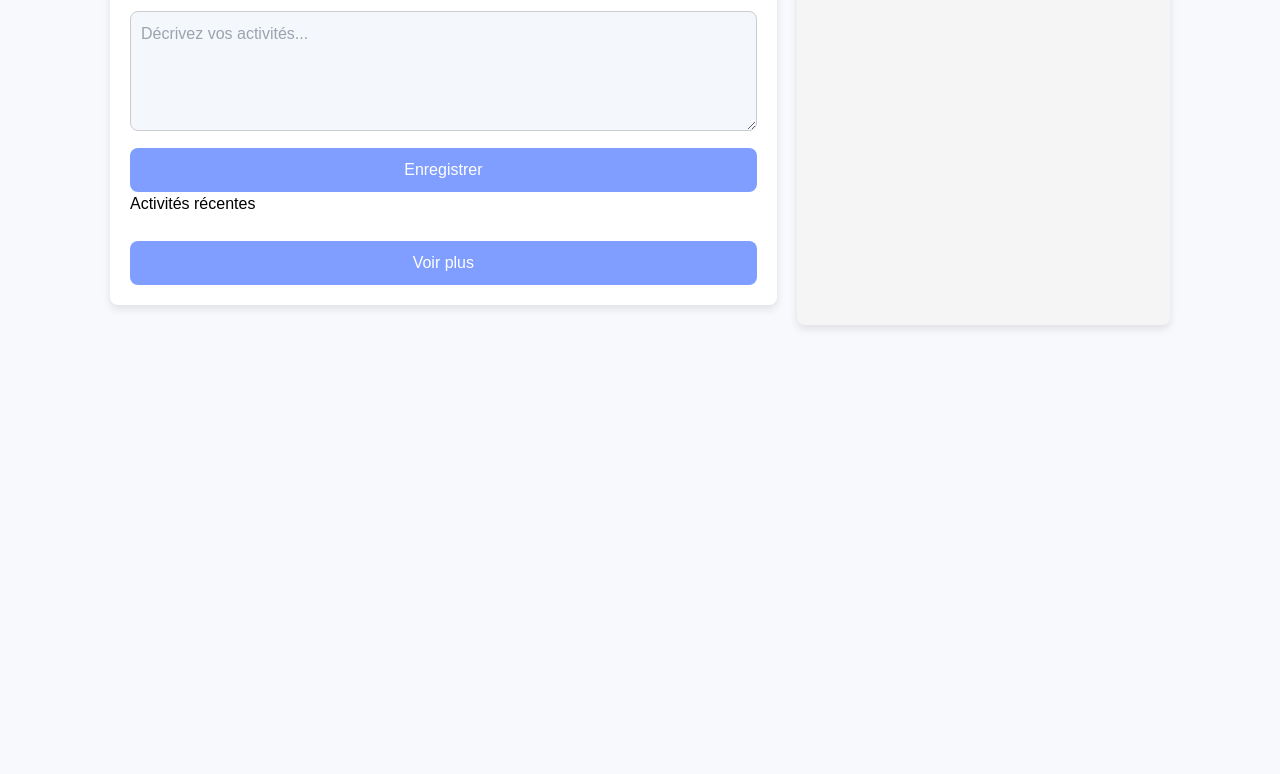
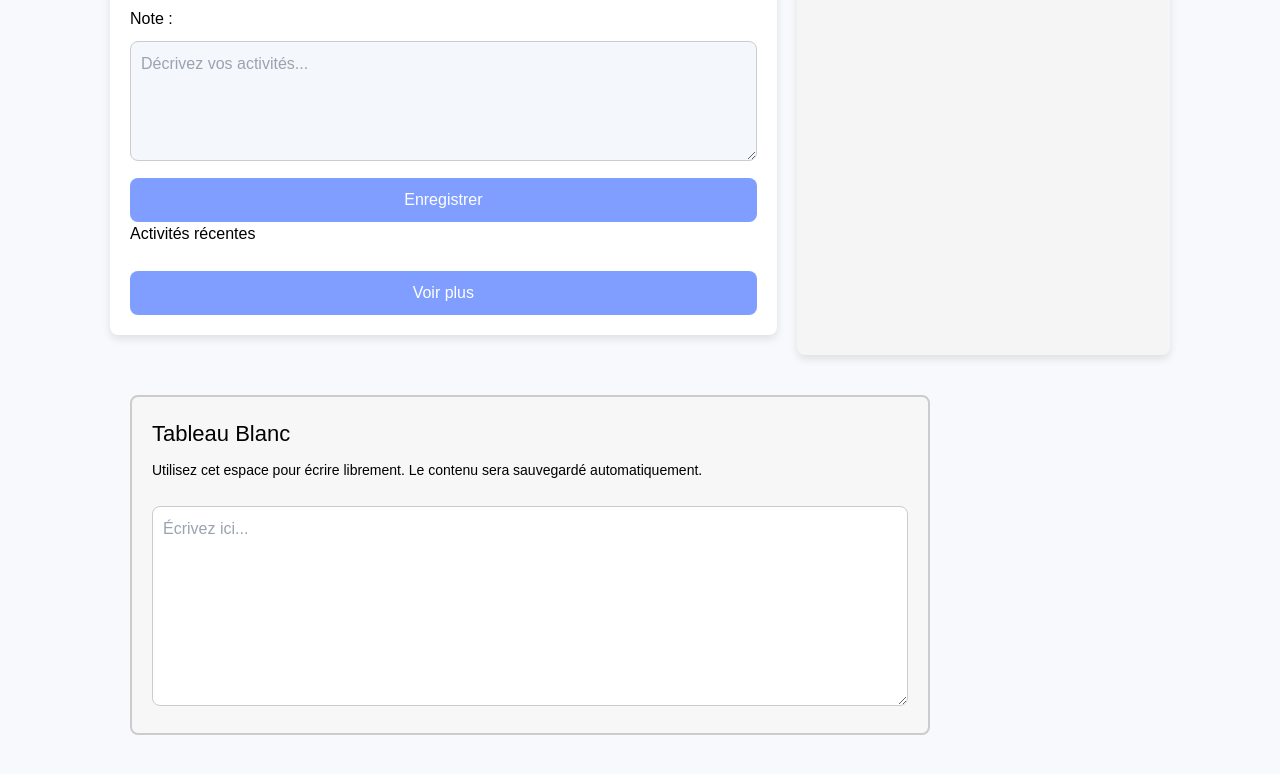
Before and after one commit to mathisbouvet/cahierlaboratoire, a plain HTML site: page index.html in a window 1280 px wide. Shown: the part 436-1210 px from the top of the page. Before the commit the page ends 800 px from the top, so only its background shows below. Drawn offline with nearby package versions, Linux system fonts and the light colour scheme.

Commit message:
Add files via upload

```diff
--- a/index.html
+++ b/index.html
@@ -6,6 +6,38 @@
     <title>Cahier de Laboratoire</title>
     <link href="https://cdn.jsdelivr.net/npm/tailwindcss@2.0.0/dist/tailwind.min.css" rel="stylesheet">
     <style>
+                /* Styles du tableau blanc */
+                .whiteboard-section {
+            background-color: #f7f7f7;
+            border: 2px solid #ccc;
+            border-radius: 8px;
+            padding: 20px;
+            margin-top: 20px;
+            width: 80%;
+            max-width: 800px;
+            box-sizing: border-box;
+        }
+
+        .whiteboard-section textarea {
+            background-color: #ffffff;
+            border: 1px solid #ccc;
+            width: 100%;
+            padding: 10px;
+            font-size: 16px;
+            border-radius: 8px;
+            height: 200px;
+            color: #333;
+        }
+
+        .whiteboard-section h3 {
+            font-size: 22px;
+            margin-bottom: 10px;
+        }
+
+        .whiteboard-section p {
+            font-size: 14px;
+            margin-bottom: 15px;
+        }
         body {
             font-family: Arial, sans-serif;
             margin: 0;
@@ -179,13 +211,14 @@
             color: #888;
         }
 
+
         /* Rappel */
         .reminder-container {
             display: flex;
+            margin-top: 100px;
             justify-content: center;
             gap: 15px;
             flex-wrap: wrap;
-            margin-top: 20px;
         }
 
         .reminder {
@@ -207,7 +240,6 @@
             font-size: 14px;
             color: #666;
         }
-
         .reminder:hover {
             transform: translateY(-5px);
             box-shadow: 0 6px 12px rgba(0, 0, 0, 0.2);
@@ -232,7 +264,9 @@
             from { opacity: 0; top: -50px; }
             to { opacity: 1; top: 10px; }
         }
-
+        .reminder-container {
+    margin-top: 50px; /* Espace entre la section des activités et des rappels */
+}
     </style>
 </head>
 <body>
@@ -292,6 +326,14 @@
                 <button onclick="window.location.href='situation.html'" style="background-color: #4caf50; color: white; padding: 10px 20px; border-radius: 8px; margin-top: 20px; cursor: pointer;">Voir la situation des échantillons</button>
             </div>
         </div>
+        <div class="container">
+            <!-- Tableau blanc -->
+            <div class="whiteboard-section">
+                <h3>Tableau Blanc</h3>
+                <p>Utilisez cet espace pour écrire librement. Le contenu sera sauvegardé automatiquement.</p>
+                <textarea id="whiteboard" placeholder="Écrivez ici..." rows="10"></textarea>
+            </div>
+
     </div>
 
     <script>
@@ -492,6 +534,21 @@ function deleteActivity(index) {
     loadEntries(); // Recharger la liste après suppression
 }
 
+// Charger le contenu sauvegardé du tableau blanc
+window.addEventListener('DOMContentLoaded', () => {
+            const whiteboard = document.getElementById('whiteboard');
+            const savedContent = localStorage.getItem('whiteboardContent');
+            if (savedContent) {
+                whiteboard.value = savedContent; // Restaurer le contenu du localStorage
+            }
+        });
+
+        // Sauvegarder le contenu du tableau blanc dans le localStorage
+        const whiteboard = document.getElementById('whiteboard');
+        whiteboard.addEventListener('input', () => {
+            localStorage.setItem('whiteboardContent', whiteboard.value); // Sauvegarder à chaque modification
+        });
+
 
 
 
```
